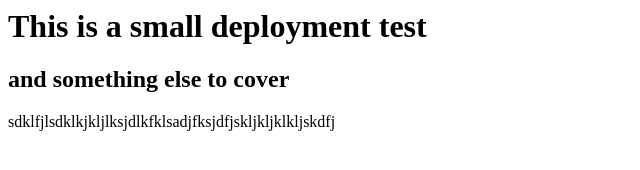
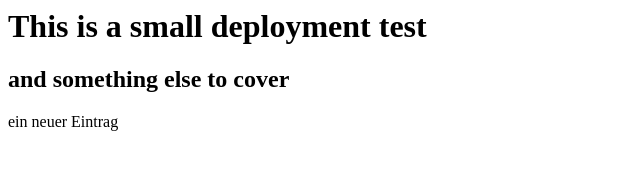
Before and after one commit to GitHubbyTom/WebDeploy, a plain HTML site: page index.html in a window 1280 px wide. Shown: the whole page, without its empty margins (0-640 px from the left). Drawn offline with Linux system fonts and the light colour scheme.

Commit message:
kljlkjkljk

```diff
--- a/index.html
+++ b/index.html
@@ -3,7 +3,7 @@
     <div>
         <h1>This is a small deployment test</h1>
         <h2>and something else to cover</h2>
-        <div>sdklfjlsdklkjkljlksjdlkfklsadjfksjdfjskljkljklkljskdfj</div>
+        <div>ein neuer Eintrag</div>
     </div>
 </body>
 </html>
```
